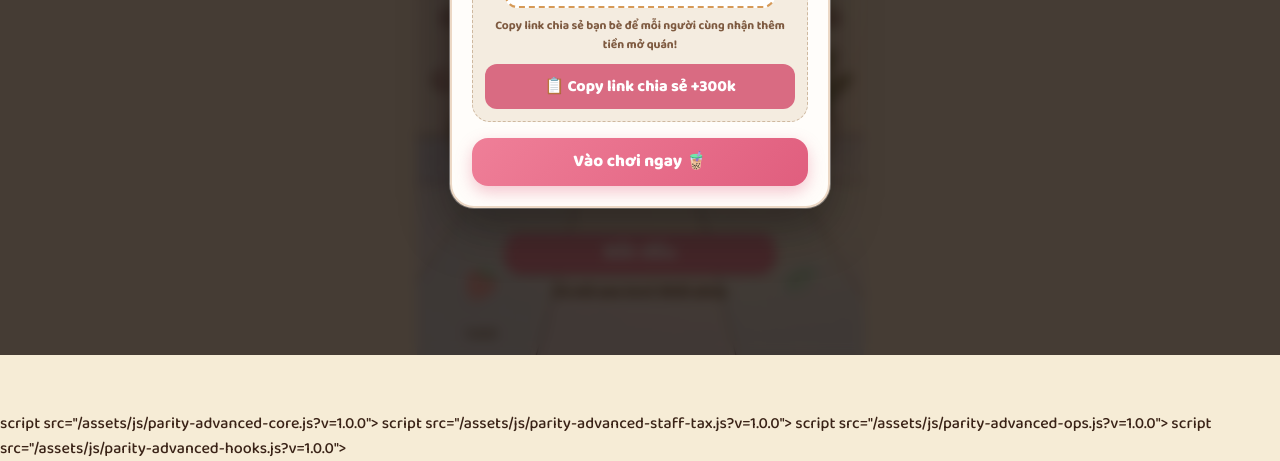
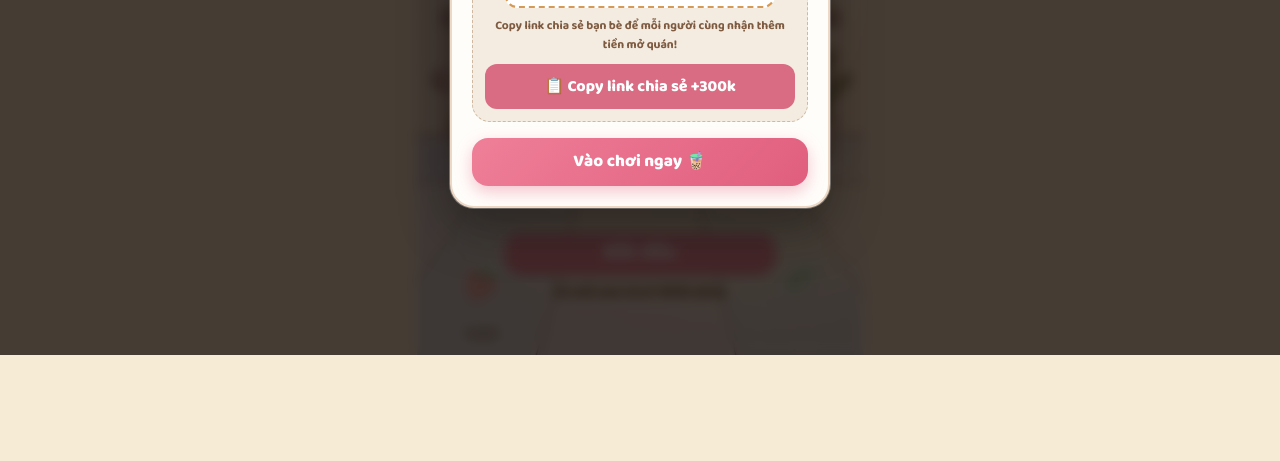
Before and after one commit to dhtoan/tiem-tra-nho, a website: page src/index.html in a window 1280 px wide. Shown: the part 445-906 px from the top of the page. After the commit the page ends 831 px from the top, so only its background shows below. Drawn offline with Linux system fonts and the light colour scheme; files whose address does not match are found by name.

Commit message:
fix: load complete parity assets and repair markup

```diff
--- a/src/index.html
+++ b/src/index.html
@@ -72,7 +72,8 @@
   <link rel="stylesheet" href="/assets/css/baucua.css?v=1.0.0">
   <link rel="stylesheet" href="/assets/css/xidach.css?v=1.0.0">
   <link rel="stylesheet" href="/assets/css/banbe.css?v=1.0.0">
-  link rel="stylesheet" href="/assets/css/parity-advanced.css?v=1.0.0">
+  <link rel="stylesheet" href="/assets/css/parity-advanced.css?v=1.0.0">
+  <link rel="stylesheet" href="/assets/css/parity-complete.css?v=1.0.0">
 </head>
 <body>
   <div class="app">
@@ -152,10 +153,11 @@
   <script src="/assets/js/game.js?v=1.0.0"></script>
   <script src="/assets/js/parity.js?v=1.0.0"></script>
   <script src="/assets/js/frontshop.js?v=1.0.0"></script>
-  script src="/assets/js/parity-advanced-core.js?v=1.0.0"></script>
-  script src="/assets/js/parity-advanced-staff-tax.js?v=1.0.0"></script>
-  script src="/assets/js/parity-advanced-ops.js?v=1.0.0"></script>
-  script src="/assets/js/parity-advanced-hooks.js?v=1.0.0"></script>
+  <script src="/assets/js/parity-advanced-core.js?v=1.0.0"></script>
+  <script src="/assets/js/parity-advanced-staff-tax.js?v=1.0.0"></script>
+  <script src="/assets/js/parity-advanced-ops.js?v=1.0.0"></script>
+  <script src="/assets/js/parity-advanced-hooks.js?v=1.0.0"></script>
+  <script src="/assets/js/parity-complete.js?v=1.0.0"></script>
   <script src="/assets/js/baucua.js?v=1.0.0"></script>
   <script src="/assets/js/xidach.js?v=1.0.0"></script>
 
```
